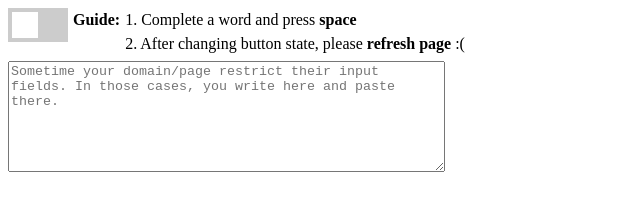
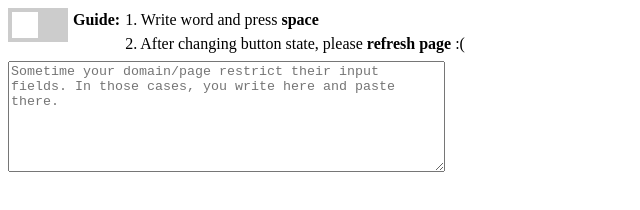
Before and after one commit to khabib97/avro-plugin, a browser extension: page index.html in a window 1280 px wide. Shown: the full height of the page, 0-640 px from the left. Drawn offline with Linux system fonts and the light colour scheme.

Commit message:
update guide

```diff
--- a/index.html
+++ b/index.html
@@ -19,7 +19,7 @@
                 <b>Guide:</b>
             </div>
             <div class="column">
-                1. Complete a word and press <b>space</b><br>2. After changing button state, please <b>refresh page</b> :(
+                1. Write word and press <b>space</b><br>2. After changing button state, please <b>refresh page</b> :(
             </div>
         </div>
         <div class="row">
```
